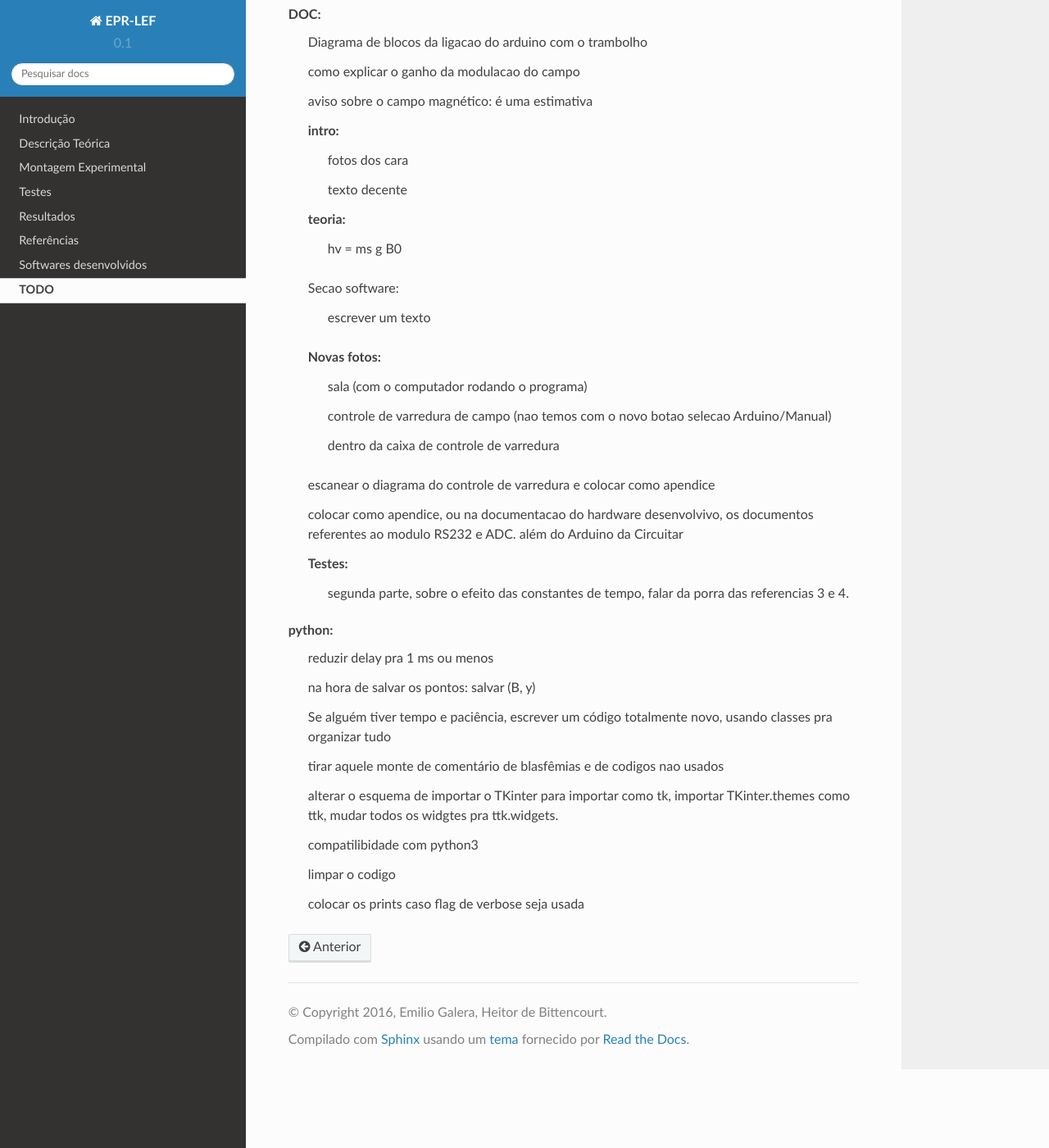
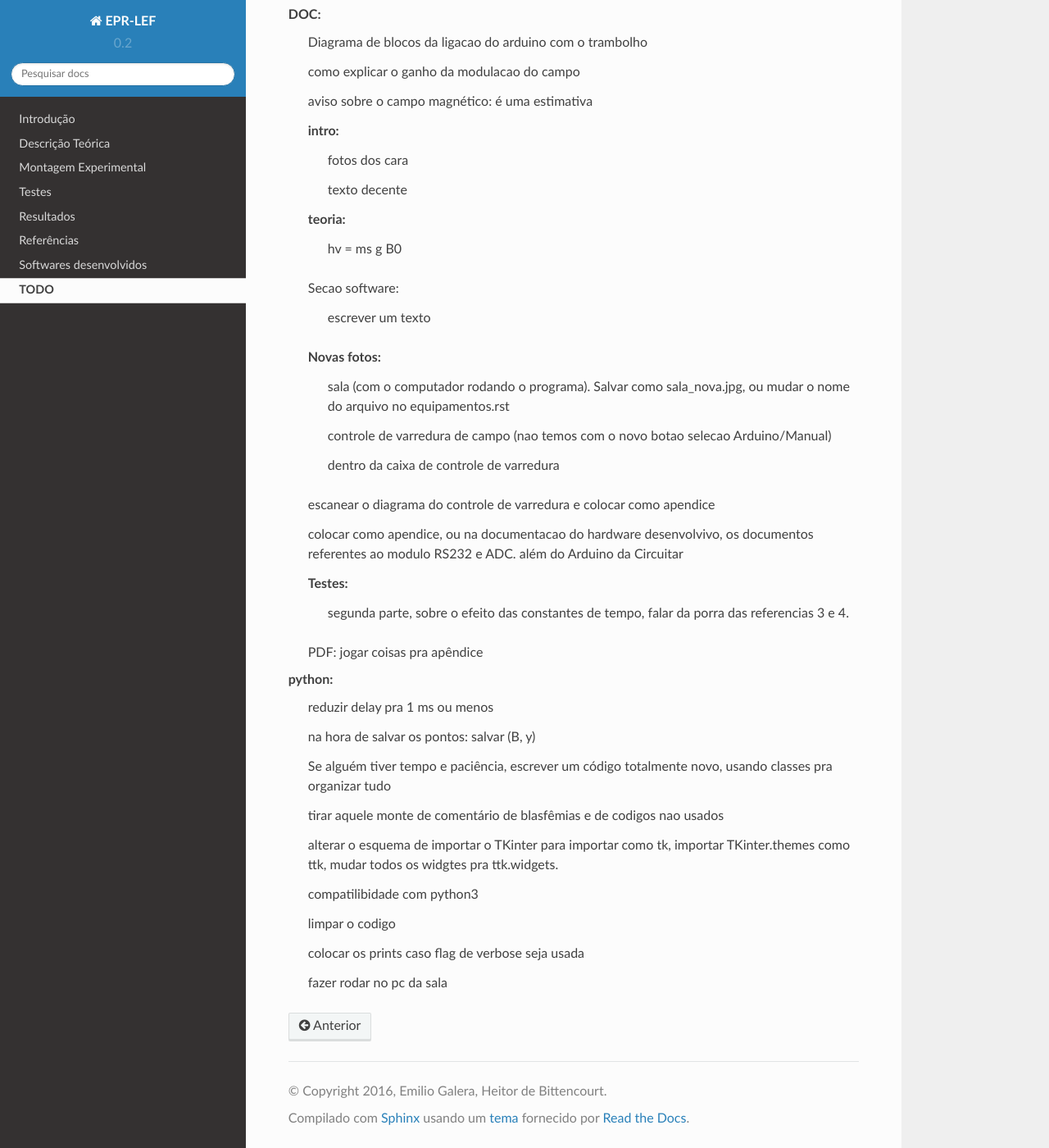
Before and after one commit to heitorPB/EPR-LEF, a Sphinx documentation site: the page built from doc/TODO.rst, in a window 1280 px wide and 1400 px high, scrolled down 254 px. Shown: the whole window at 82% size. Built offline with Sphinx 7.4.7 and the Read the Docs theme 2.0.0, drawn with Linux system fonts in a browser that asks for light colours.

Commit message:
DOC: equipamentos, pequena mudancas

```diff
--- a/doc/TODO.rst
+++ b/doc/TODO.rst
@@ -27,7 +27,7 @@ DOC:
 		escrever um texto
 
 	Novas fotos:
-		sala (com o computador rodando o programa)
+		sala (com o computador rodando o programa). Salvar como sala_nova.jpg, ou mudar o nome do arquivo no equipamentos.rst
 
 		controle de varredura de campo (nao temos com o novo botao selecao Arduino/Manual)
 
@@ -39,6 +39,9 @@ DOC:
 
 	Testes:
 		segunda parte, sobre o efeito das constantes de tempo, falar da porra das referencias 3 e 4.
+
+	PDF: jogar coisas pra apêndice
+
 python:
 	reduzir delay pra 1 ms ou menos
 
@@ -55,3 +58,5 @@ python:
 	limpar o codigo
 
 	colocar os prints caso flag de verbose seja usada
+
+	fazer rodar no pc da sala
--- a/doc/conf.py
+++ b/doc/conf.py
@@ -67,9 +67,9 @@ author = 'Emilio Galera, Heitor de Bittencourt'
 # built documents.
 #
 # The short X.Y version.
-version = '0.1'
+version = '0.2'
 # The full version, including alpha/beta/rc tags.
-release = '0.1'
+release = '0.2'
 
 # The language for content autogenerated by Sphinx. Refer to documentation
 # for a list of supported languages.
```
Also changed, not shown: doc/equipamento.rst (+53 -33 lines), doc/img/sala_nova.jpg (added), 1 other file.
